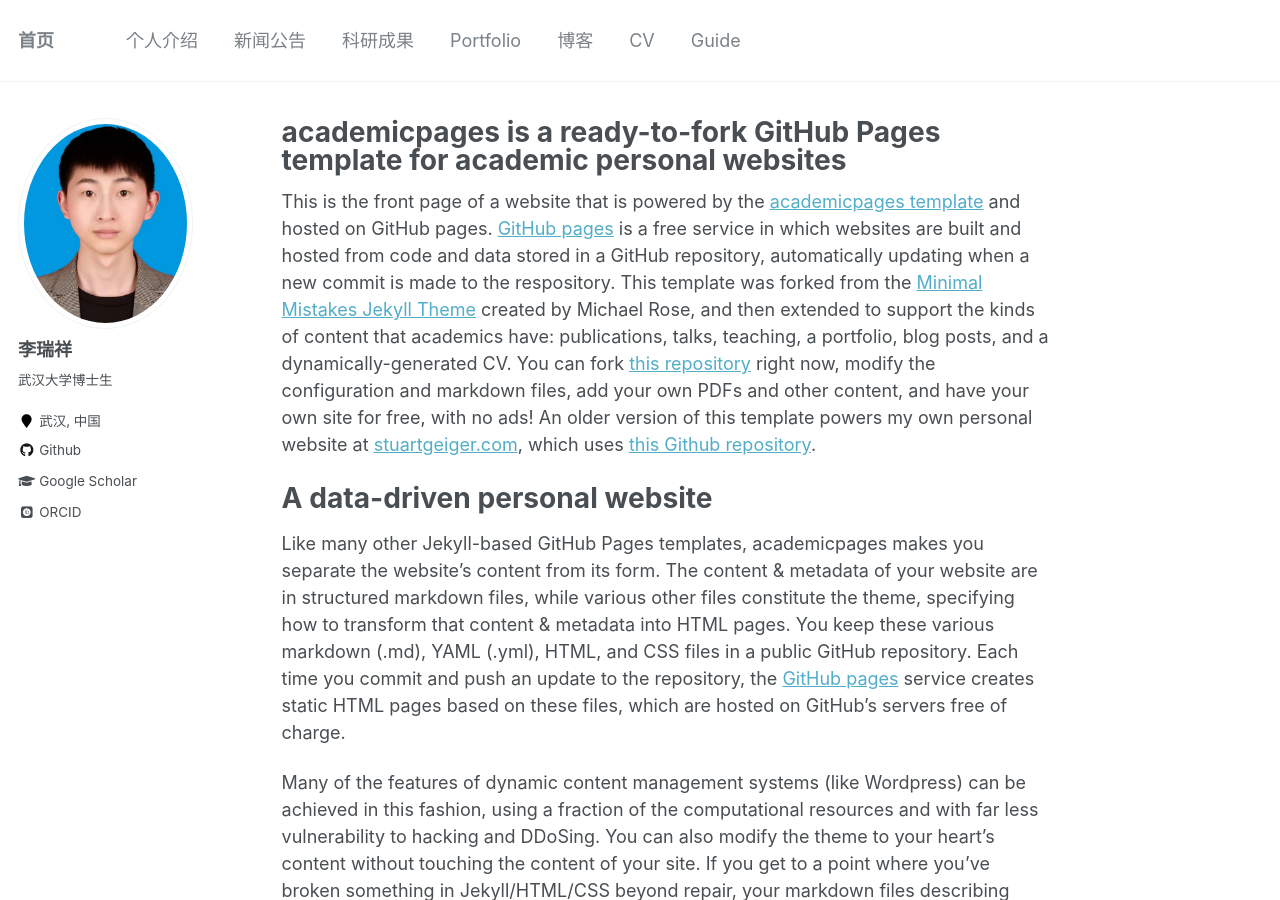
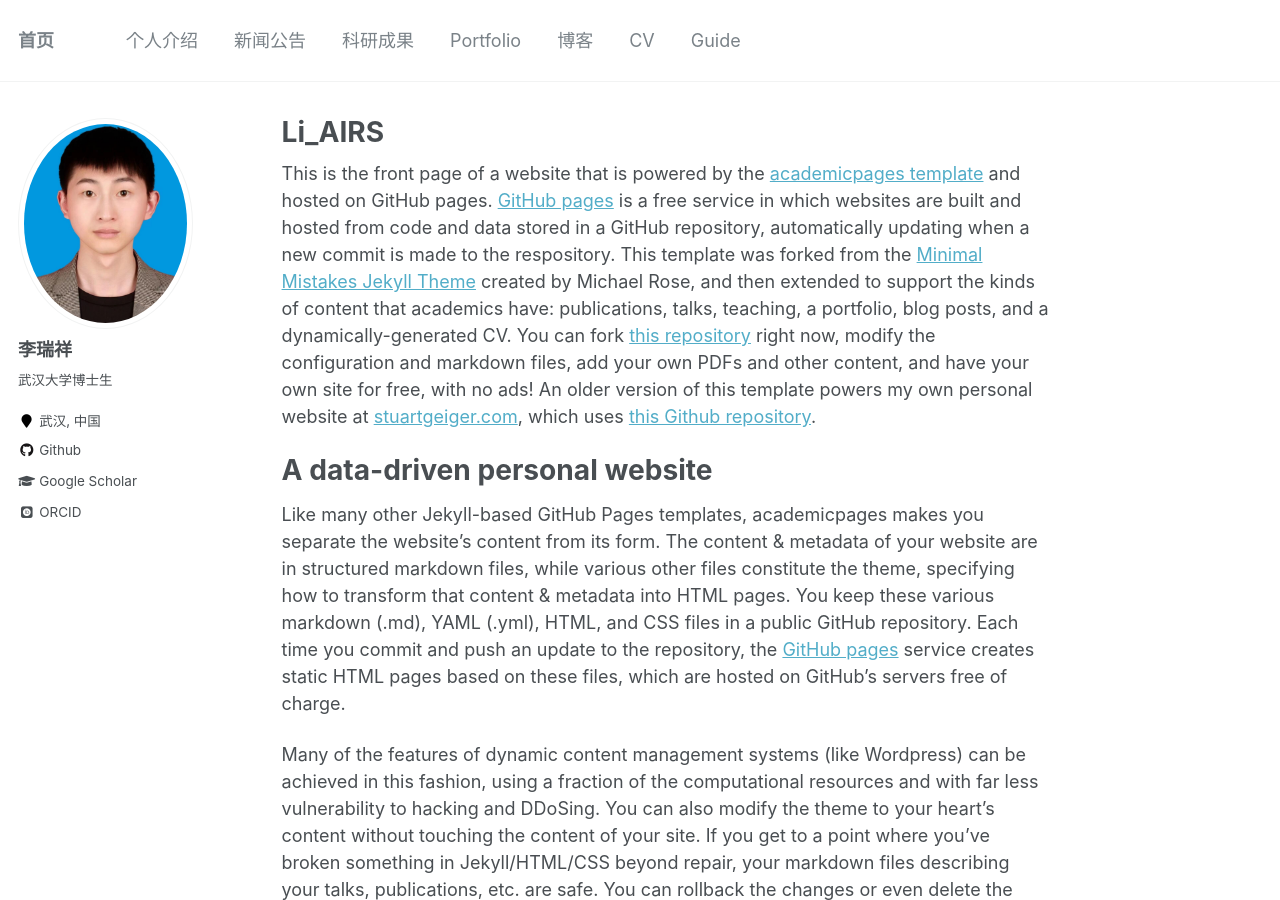
Before and after one commit to lirxairs/lirxairs.github.io, a Jekyll site: the page built from _pages/about.md, in a window 1280 px wide and 900 px high. Built offline with Jekyll 4.4.1, drawn with Linux system fonts in a browser that asks for light colours; some web fonts are replaced.

Commit message:
Update about.md

```diff
--- a/_pages/about.md
+++ b/_pages/about.md
@@ -1,6 +1,6 @@
 ---
 permalink: /
-title: "academicpages is a ready-to-fork GitHub Pages template for academic personal websites"
+title: "Li_AIRS"
 excerpt: "About me"
 author_profile: true
 redirect_from:
```
